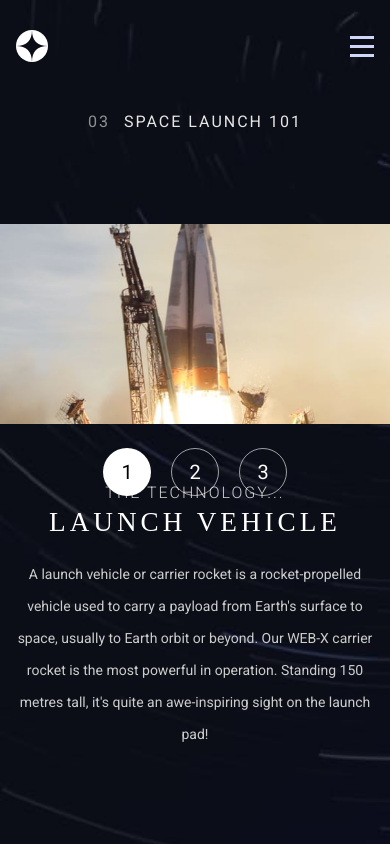
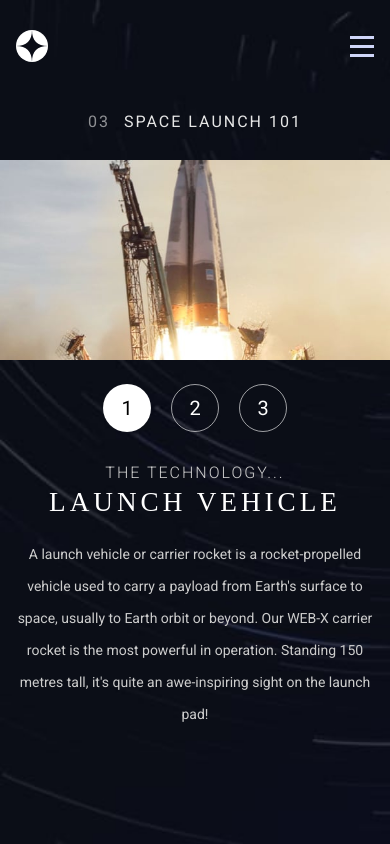
Before and after one commit to calebesg/space-website, a Next.js app: page /technology in a window 390 px wide. Shown: the top 844 px of the page. Built offline with nearby package versions, Linux system fonts and the light colour scheme.

Commit message:
fixed ui glich

```diff
--- a/src/pages/crew/styles.module.scss
+++ b/src/pages/crew/styles.module.scss
@@ -9,6 +9,7 @@
   width: 100%;
   min-height: calc(100vh - 14rem);
   margin-top: 3rem;
+  z-index: 0;
 
   .slideItem {
     display: flex;
--- a/src/pages/technology/index.tsx
+++ b/src/pages/technology/index.tsx
@@ -1,5 +1,5 @@
 import { GetStaticProps } from 'next'
-import { useLayoutEffect, useState } from 'react'
+import { useEffect, useState } from 'react'
 
 import api from '../../libs/axios'
 import { Page } from '../../components/Page'
@@ -23,7 +23,7 @@ interface TechnologyProps {
 export default function Technology({ data }: TechnologyProps) {
   const [mode, setMode] = useState<'portrait' | 'landscape'>('portrait')
 
-  useLayoutEffect(() => {
+  useEffect(() => {
     const onResize = () => {
       const { width } = window.screen
 
--- a/src/pages/technology/styles.module.scss
+++ b/src/pages/technology/styles.module.scss
@@ -168,7 +168,8 @@
 
   .tabButtons {
     position: absolute;
-    top: 22rem;
+    top: 18rem;
+    z-index: 0;
 
     .tabButton {
       margin: 0 0.625rem;
@@ -178,7 +179,7 @@
   }
 
   .tabPanel {
-    margin-top: 320px;
+    margin-top: 300px;
     align-items: flex-start;
 
     div {
@@ -194,6 +195,7 @@
     }
 
     img {
+      top: 4rem;
       height: 200px;
     }
   }
--- a/src/styles/home.module.scss
+++ b/src/styles/home.module.scss
@@ -74,7 +74,9 @@
   .container {
     flex-direction: column;
     align-items: center;
+    justify-content: flex-start;
     margin-top: 6rem;
+    padding-bottom: 2rem;
     gap: 10rem;
 
     div {
@@ -91,7 +93,8 @@
 
   .container {
     margin-top: 2rem;
-    gap: 6rem;
+    padding-bottom: 2rem;
+    gap: 4rem;
 
     div {
       span {
```
